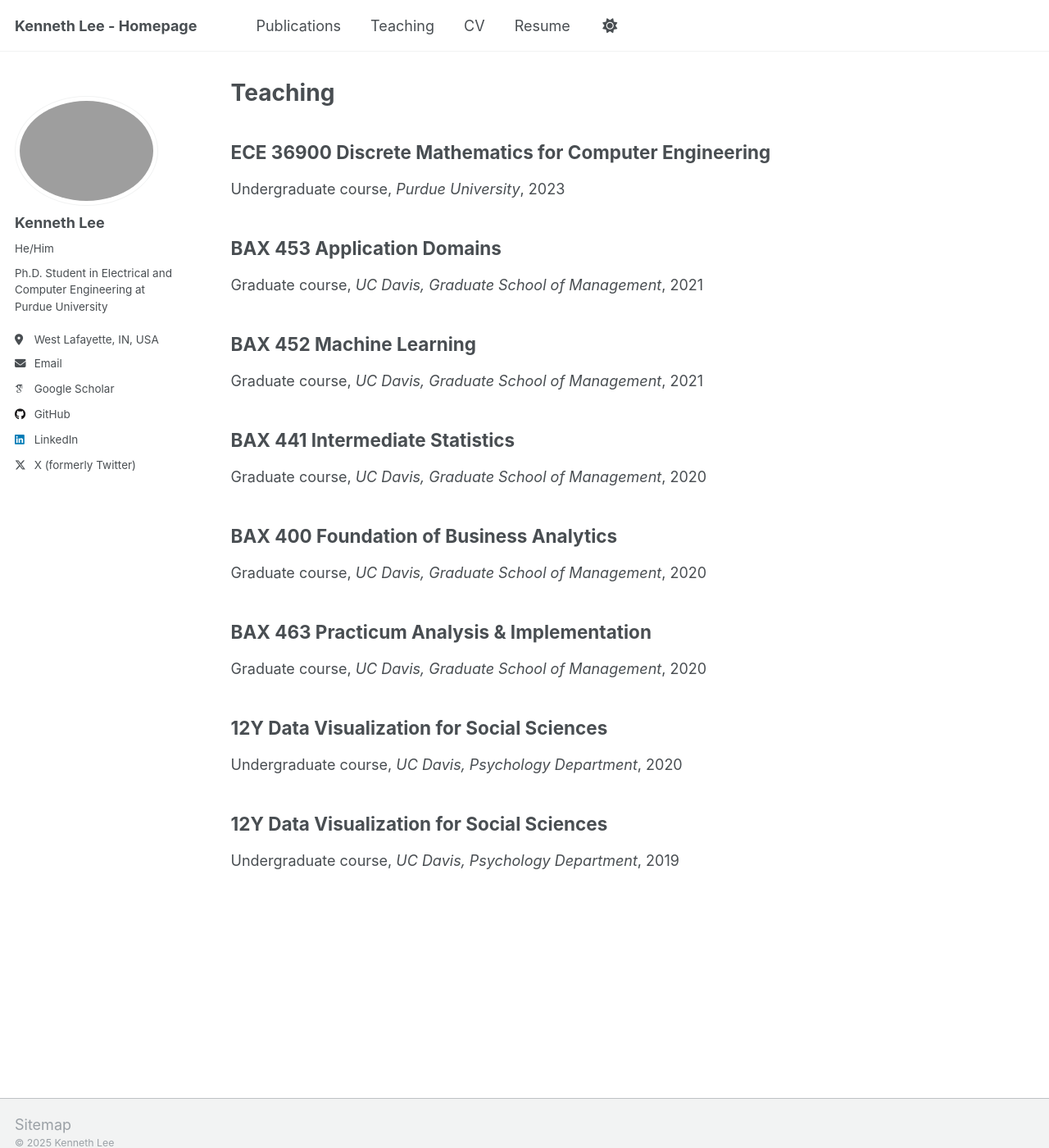
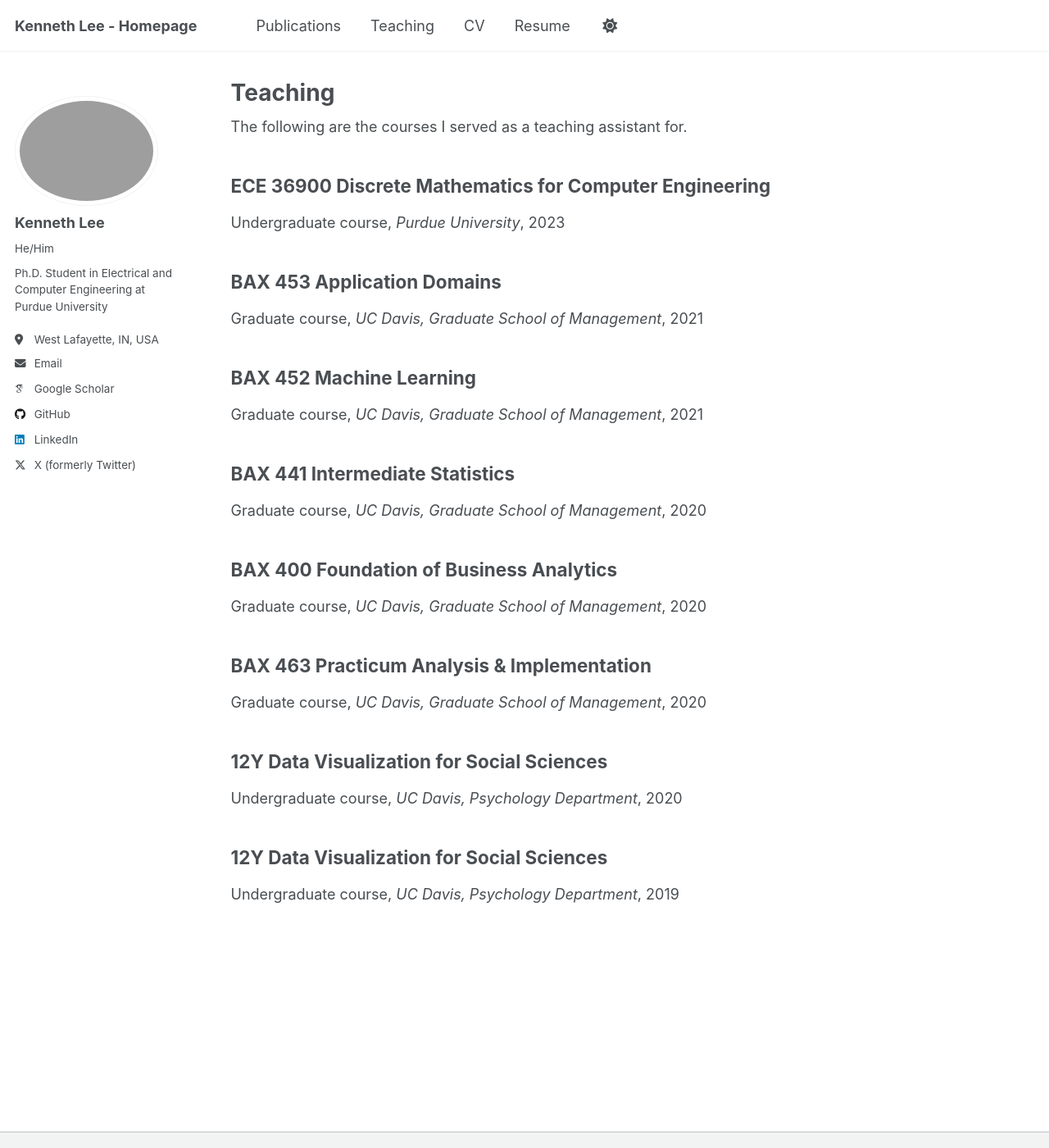
Before and after one commit to kenneth-lee-ch/kenneth-lee-ch.github.io, a Jekyll site: the page built from _pages/teaching.html, in a window 1280 px wide and 1400 px high. Shown: the whole window at 82% size. Built offline with Jekyll 4.4.1, drawn with Linux system fonts in a browser that asks for light colours; some web fonts are replaced.

Commit message:
update teaching info

```diff
--- a/_includes/footer/custom.html
+++ b/_includes/footer/custom.html
@@ -1,3 +1,3 @@
 <!-- start custom footer snippets -->
-<a href="/sitemap/">Sitemap</a>
+<!-- <a href="/sitemap/">Sitemap</a> -->
 <!-- end custom footer snippets -->
--- a/_pages/teaching.html
+++ b/_pages/teaching.html
@@ -4,8 +4,9 @@ title: "Teaching"
 permalink: /teaching/
 author_profile: true
 ---
+{% include base_path %}
 
-{% include base_path %}
+The following are the courses I served as a teaching assistant for.
 
 {% for post in site.teaching reversed %}
   {% include archive-single.html %}
```
